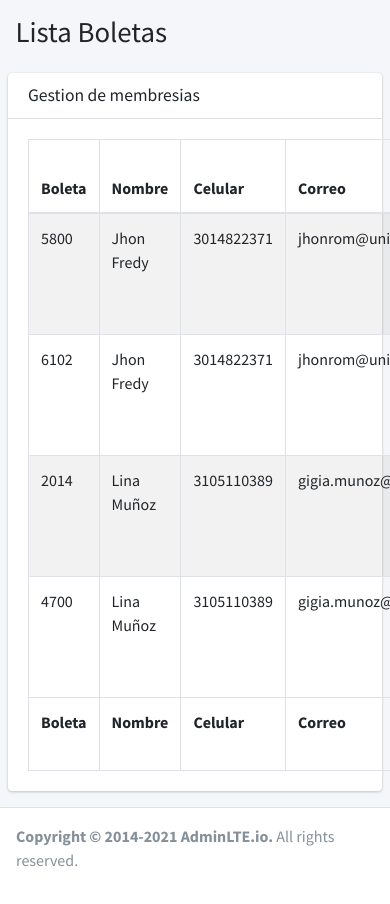
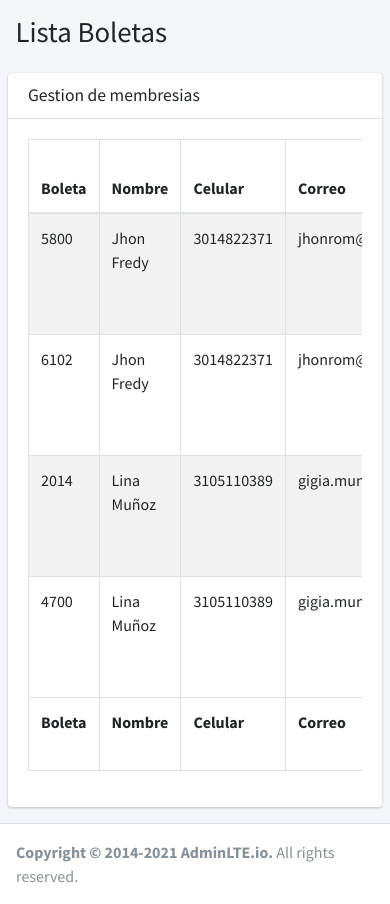
Before and after one commit to jfredyromero/rifa-web-page, a PHP site: page /rifa-web-page/admin/views/ticket/readTicket.php in a window 390 px wide; the page is wider, and only the part inside the window is pictured. Shown: the part 57-961 px from the top of that part. Before the commit the page ends 924 px from the top of that part, so only its background shows below. Run offline with PHP 8.4, Linux system fonts and the light colour scheme; data comes from the database, SQL or seed files in the repository; data that the repository does not hold is empty; some libraries are stand-ins or nearby versions.

Commit message:
responsive tables

```diff
--- a/admin/views/ticket/readTicket.php
+++ b/admin/views/ticket/readTicket.php
@@ -30,6 +30,7 @@ include_once("../../../static/connection/connection.php");
                     </div>
                     <!-- /.card-header -->
                     <div class="card-body">
+                        <div class="table-responsive-sm">
                             <table id="registros" class="table table-bordered table-striped">
                                 <thead>
                                     <tr>
@@ -87,6 +88,7 @@ include_once("../../../static/connection/connection.php");
                                 </tfoot>
                             </table>
                         </div>
+                    </div>
                     <!-- /.card-body -->
                 </div>
                 <!-- /.card -->
```
Lines whose indentation alone changed are shown as unchanged.
